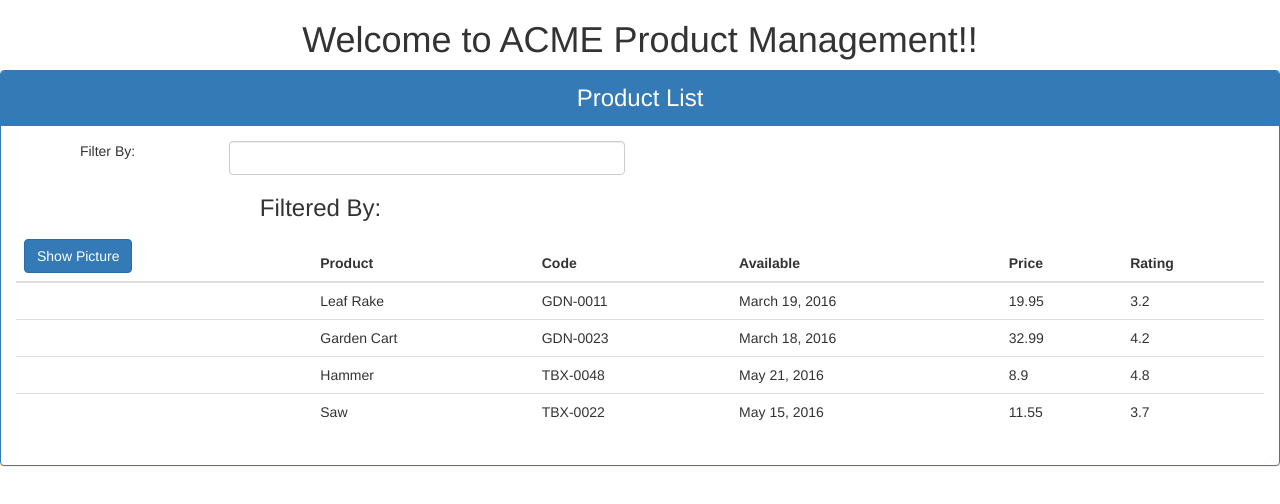
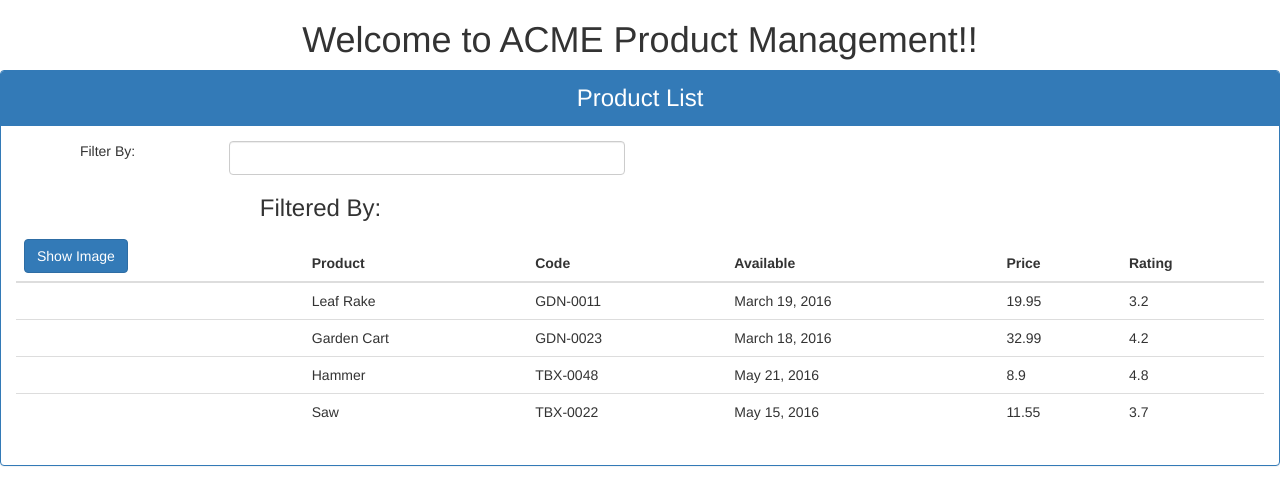
Before and after one commit to rajat-garg/acme-project-dk, an Angular app: page / in a window 1280 px wide. Shown: the top 504 px of the page. Built offline with nearby package versions, Linux system fonts and the light colour scheme.

Commit message:
Add Images in product list component
Image Toggle in product list component

```diff
--- a/src/app/product-list/product-list.component.html
+++ b/src/app/product-list/product-list.component.html
@@ -8,7 +8,7 @@
         Filter By:
       </div>
       <div class="col-md-4">
-        <input type="text" name="filterText" class="form-control"/>
+        <input type="text" name="filterText" class="form-control" />
       </div>
     </div>
 
@@ -23,8 +23,8 @@
         <thead>
           <tr>
             <th>
-              <button class="btn btn-primary">
-                Show Picture
+              <button class="btn btn-primary" (click)='toggleImage()'>
+                {{showImage ? 'Hide Image' : 'Show Image'}}
               </button>
             </th>
             <th>Product</th>
@@ -36,7 +36,10 @@
         </thead>
         <tbody>
           <tr *ngFor='let product of products' class="text-left">
-            <td></td>
+            <td>
+              <img *ngIf='showImage' [src]='product.imageUrl' [title]='product.productName' [style.width.px]='imageWidth' [style.margin.px]='imageMargin'
+              />
+            </td>
             <td>{{product.productName}}</td>
             <td>{{product.productCode}}</td>
             <td>{{product.releaseDate}}</td>
--- a/src/app/product-list/product-list.component.ts
+++ b/src/app/product-list/product-list.component.ts
@@ -7,6 +7,9 @@
 })
 export class ProductListComponent implements OnInit {
   pageTitle: string = 'Product List';
+  imageWidth: number = 50;
+  imageMargin: number = 2;
+  showImage: boolean = false;
   products: any[] = [
     {
       "productId": 1,
@@ -54,4 +57,7 @@
   ngOnInit() {
   }
 
+  toggleImage(): void {
+    this.showImage = !this.showImage;
+  }
 }
```
